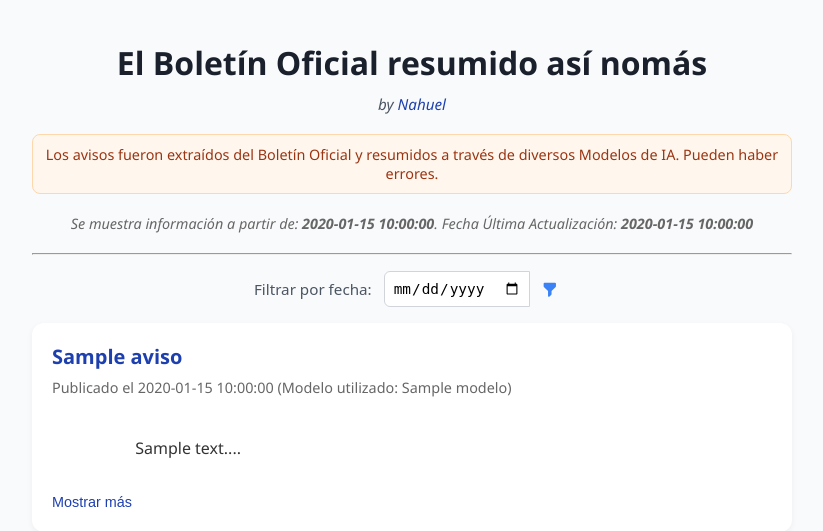
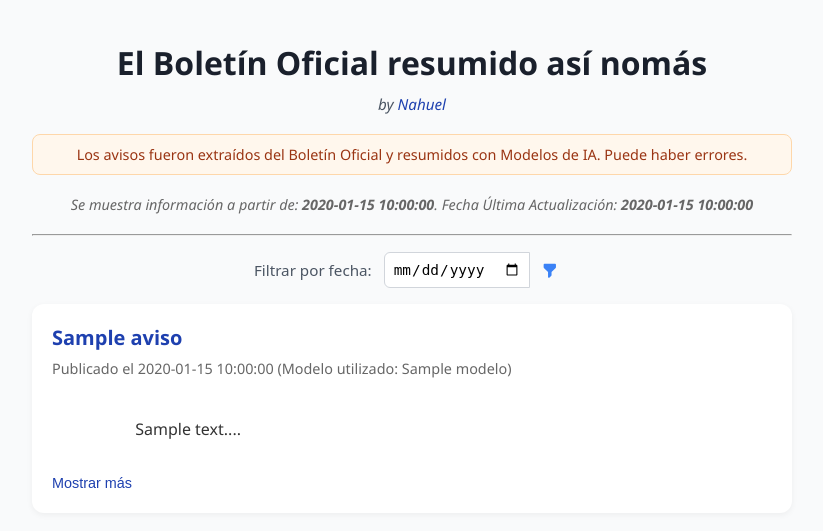
Before and after one commit to nrmattar-dev/boletin_no_oficial, a Flask app: template templates/index.html in a window 1280 px wide. Shown: the top 531 px of the page, without its empty margins (228-1051 px from the left). Run offline with Flask 3, Linux system fonts and the light colour scheme; the template is opened without the code that fills it: most values are stand-ins (such as "Sample title", 1, 10 or a date in 2020); some libraries are stand-ins or nearby versions.

Commit message:
Boletin No Oficial. Ajustes Menores

```diff
--- a/app.py
+++ b/app.py
@@ -21,6 +21,8 @@ def obtener_fechas():
     cursor.execute('SELECT MIN(FechaPublicacion), MAX(Timestamp) FROM avisos')
     fecha_desde, fecha_maxima = cursor.fetchone()
     conn.close()
+    if fecha_maxima:
+        fecha_maxima = fecha_maxima.strftime('%Y-%m-%d')
     return fecha_desde, fecha_maxima
 
 def convertir_negritas(texto):
--- a/templates/index.html
+++ b/templates/index.html
@@ -352,7 +352,7 @@
 </div>
 
       <div class="disclaimer">
-            Los avisos fueron extraídos del Boletín Oficial y resumidos a través de diversos Modelos de IA. Pueden haber errores.
+            Los avisos fueron extraídos del Boletín Oficial y resumidos con Modelos de IA. Puede haber errores.
         </div>
 
 <div class="actualizacion">
```
